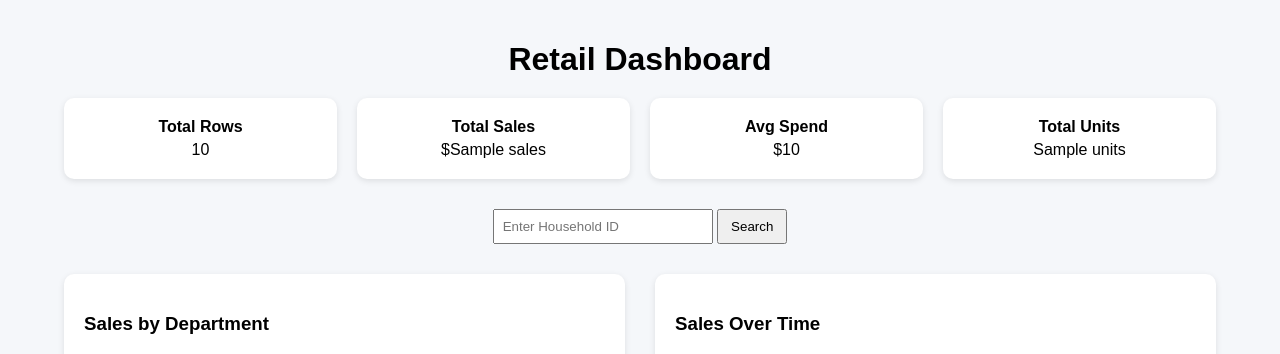
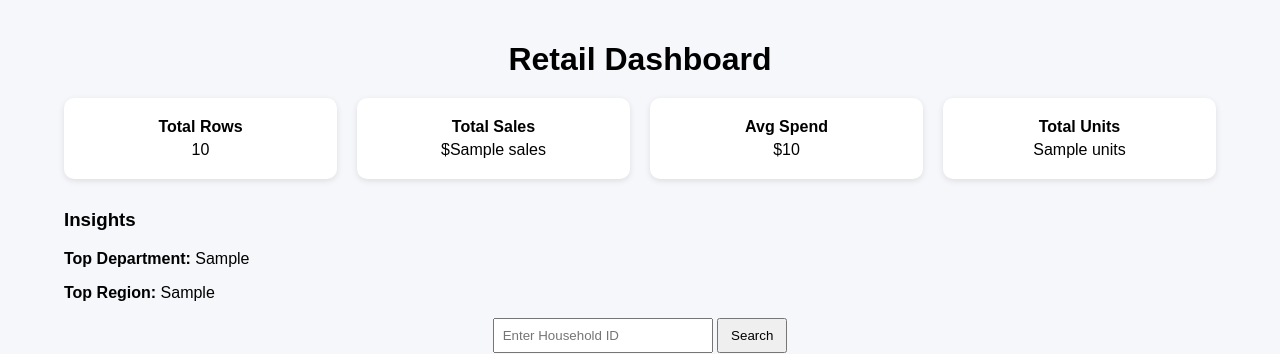
Before and after one commit to muneery/final-project-azure, a Flask app: template templates/index.html in a window 1280 px wide. Shown: the top 354 px of the page. Run offline with Flask 3, Linux system fonts and the light colour scheme; the template is opened without the code that fills it: most values are stand-ins (such as "Sample title", 1, 10 or a date in 2020).

Commit message:
Add insights section to index.html

```diff
--- a/templates/index.html
+++ b/templates/index.html
@@ -121,6 +121,10 @@
     </div>
 </div>
 
+<h3 style="margin-top:20px;">Insights</h3>
+<p><b>Top Department:</b> {{ top_dept }}</p>
+<p><b>Top Region:</b> {{ top_region }}</p>
+
 <!-- SEARCH -->
 <div class="search-box">
     <form action="/search" method="get">
```
